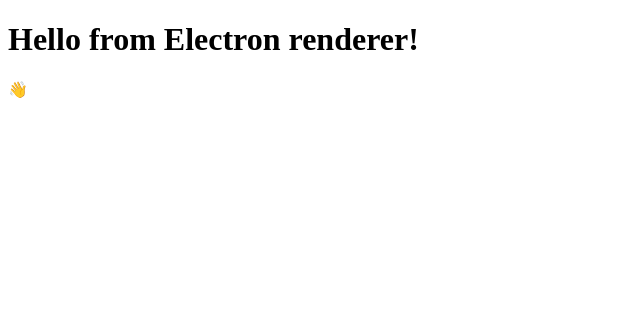
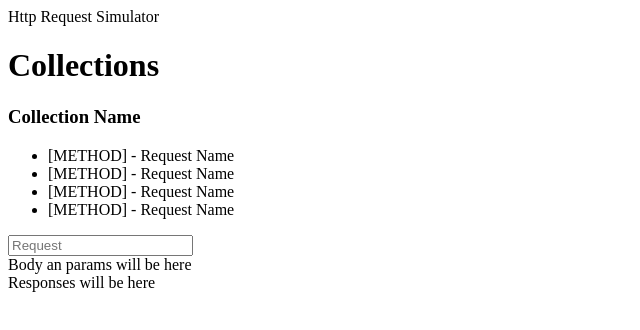
Before and after one commit to shrimp16/RequestsSimulator, an Electron app: page Electron/index.html in a window 800 px wide. Shown: the whole page, without its empty margins (0-640 px from the left). Drawn offline with Linux system fonts and the light colour scheme.

Commit message:
Implemented a first HTML skelton for the app

```diff
--- a/Electron/index.html
+++ b/Electron/index.html
@@ -1,20 +1,47 @@
 <!DOCTYPE html>
 <html>
-  <head>
-    <meta charset="UTF-8" />
-    <!-- https://developer.mozilla.org/en-US/docs/Web/HTTP/CSP -->
-    <meta
-      http-equiv="Content-Security-Policy"
-      content="default-src 'self'; script-src 'self'"
-    />
-    <meta
-      http-equiv="X-Content-Security-Policy"
-      content="default-src 'self'; script-src 'self'"
-    />
-    <title>Hello from Electron renderer!</title>
-  </head>
-  <body>
-    <h1>Hello from Electron renderer!</h1>
-    <p>👋</p>
-  </body>
+
+<head>
+  <meta charset="UTF-8" />
+  <meta http-equiv="Content-Security-Policy" content="default-src 'self'; script-src 'self'" />
+  <meta http-equiv="X-Content-Security-Policy" content="default-src 'self'; script-src 'self'" />
+  <title>Http Request Simulator</title>
+</head>
+
+<body>
+
+  <div>Http Request Simulator</div>
+
+  <div>
+
+    <div>
+      <h1>Collections</h1>
+      <div>
+        <h3>Collection Name</h3>
+        <ul>
+          <li>[METHOD] - Request Name</li>
+          <li>[METHOD] - Request Name</li>
+          <li>[METHOD] - Request Name</li>
+          <li>[METHOD] - Request Name</li>
+        </ul>
+      </div>
+    </div>
+
+    <div>
+      <div>
+        <input type="text" name="" id="" placeholder="Request">
+      </div>
+      <div>
+        Body an params will be here
+      </div>
+    </div>
+
+    <div>
+      Responses will be here
+    </div>
+
+  </div>
+
+</body>
+
 </html>
```
